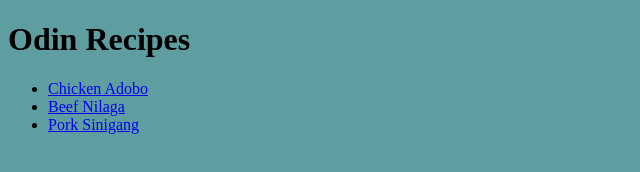
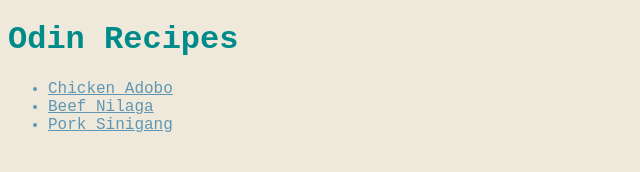
Before and after one commit to whiskeyRomeooo/odin-recipes, a plain HTML site: page index.html in a window 1280 px wide. Shown: the whole page, without its empty margins (0-640 px from the left). Drawn offline with Linux system fonts and the light colour scheme.

Commit message:
Addded classes for the index.html file, and added a CSS file.

```diff
--- a/index.html
+++ b/index.html
@@ -8,11 +8,11 @@
     <title>Odin Recipes</title>
 </head>
 <body>
-    <h1>Odin Recipes</h1>
+    <h1 class="header">Odin Recipes</h1>
     <ul>
-        <li><a href="recipes/adobo.html">Chicken Adobo</a></li>
-        <li><a href="recipes/nilaga.html">Beef Nilaga</a></li>
-        <li><a href="recipes/sinigang.html">Pork Sinigang</a></li>
+        <li><a class="adobo" href="recipes/adobo.html">Chicken Adobo</a></li>
+        <li><a class="nilaga" href="recipes/nilaga.html">Beef Nilaga</a></li>
+        <li><a class="sinigang" href="recipes/sinigang.html">Pork Sinigang</a></li>
     </ul>
 </body>
 </html>
--- a/style.css
+++ b/style.css
@@ -1,3 +1,9 @@
 * {
-    background-color: cadetblue;
+    background-color: #EEE9DA;
+    color: #6096B4;
+    font-family:'Courier New', Courier, monospace;
 }
+
+.header {
+    color: darkcyan;
+}
```
